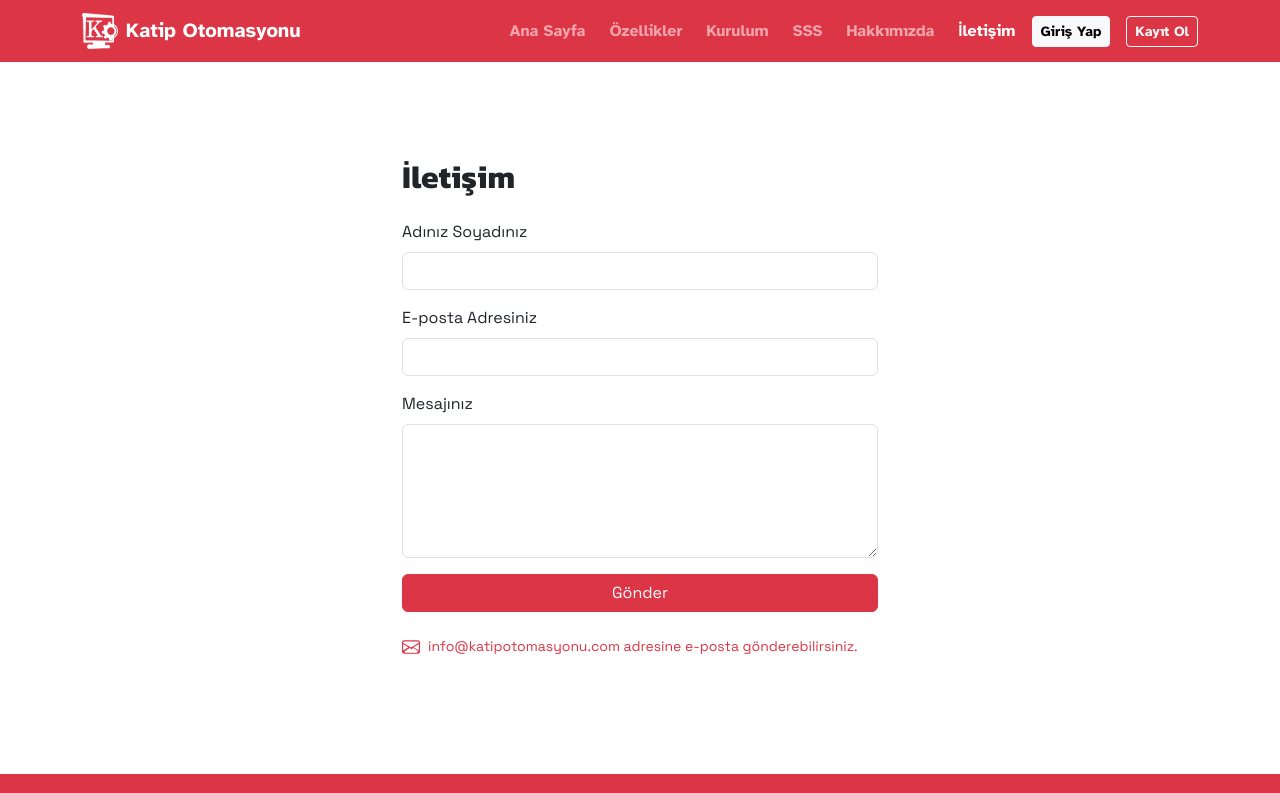
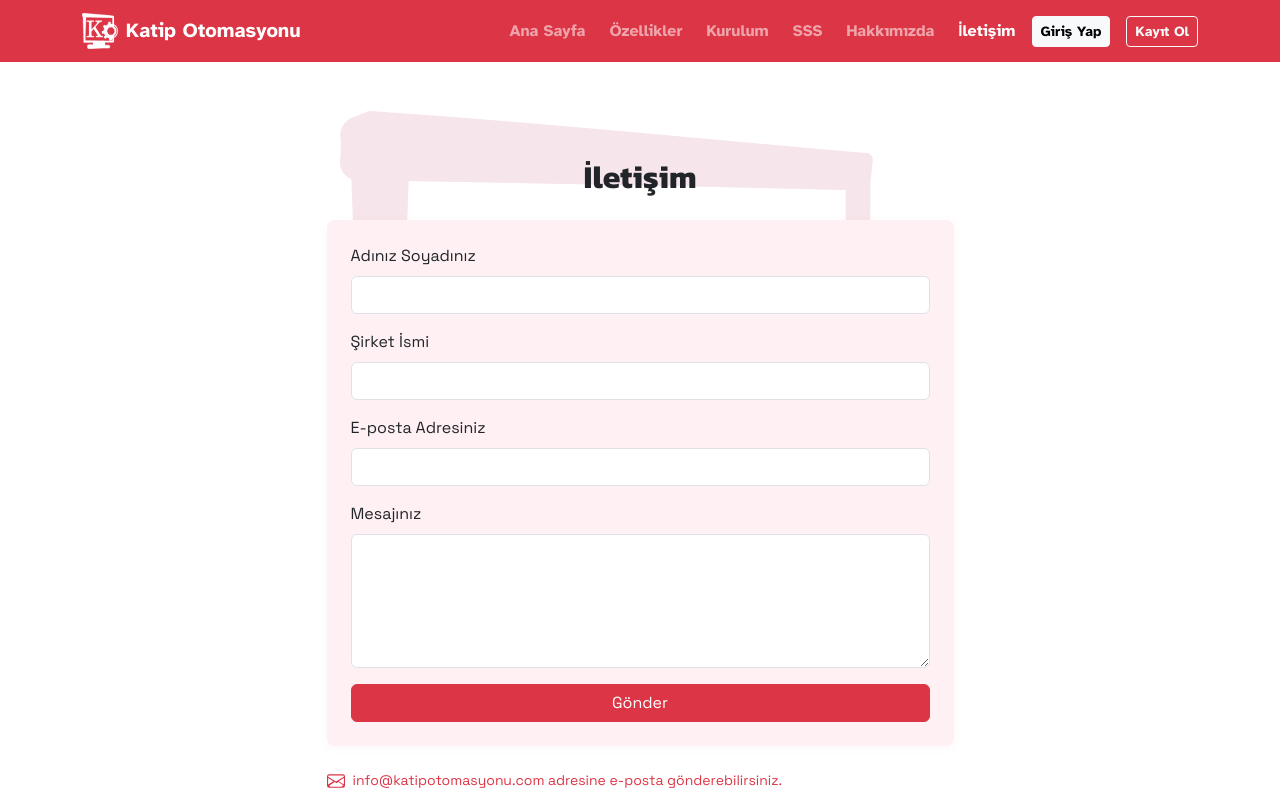
Before and after one commit to yusufkaya01/katip-otomasyonu-fe, a React (Create React App) app: page /iletisim in a window 1280 px wide. Shown: the top 793 px of the page. Built offline with nearby package versions, Linux system fonts and the light colour scheme.

Commit message:
fligran added

```diff
--- a/src/App.js
+++ b/src/App.js
@@ -22,6 +22,7 @@ function App() {
   return (
     <Router>
       <Navbar />
+      <div className="filigran-bg">
         <div className="container my-5">
           <Routes>
             <Route path="/" element={<HomePage />} />
@@ -40,6 +41,7 @@ function App() {
             <Route path="/kayit" element={<RegisterPage />} />
           </Routes>
         </div>
+      </div>
       <Footer />
     </Router>
   );
--- a/src/index.css
+++ b/src/index.css
@@ -33,3 +33,24 @@ code {
   font-family: source-code-pro, Menlo, Monaco, Consolas, 'Courier New',
     monospace;
 }
+
+.filigran-bg {
+  min-height: 100vh;
+  position: relative;
+}
+
+.filigran-bg > * {
+  position: relative;
+  z-index: 1;
+}
+
+.filigran-bg::before {
+  content: '';
+  position: fixed;
+  top: 0; left: 0; right: 0; bottom: 0;
+  background: url('../public/filigran.png') no-repeat center center;
+  background-size: 600px auto;
+  opacity: 0.1;
+  pointer-events: none;
+  z-index: 0;
+}
--- a/src/pages/ContactPage.js
+++ b/src/pages/ContactPage.js
@@ -4,8 +4,11 @@ function ContactPage() {
   const [submitted, setSubmitted] = useState(false);
 
   return (
-    <div className="container py-5" style={{ maxWidth: 500 }}>
-      <h2 className="mb-4">İletişim</h2>
+    <div className="container py-5">
+      <h2 className="mb-4 text-center">İletişim</h2>
+      <div className="row justify-content-center">
+        <div className="col-md-7">
+          <div className="p-4 rounded-3 mb-4" style={{ background: '#fff0f3', boxShadow: '0 2px 12px rgba(220,53,69,0.04)' }}>
             {submitted ? (
               <div className="alert alert-success" role="alert">
                 Mesajınız başarıyla gönderildi. En kısa sürede sizinle iletişime geçeceğiz.
@@ -18,19 +21,24 @@ function ContactPage() {
               >
                 <div className="mb-3">
                   <label htmlFor="name" className="form-label">Adınız Soyadınız</label>
-            <input type="text" className="form-control" id="name" name="name" required />
+                  <input type="text" className="form-control" id="name" name="name" required style={{ background: '#fff' }} />
+                </div>
+                <div className="mb-3">
+                  <label htmlFor="company" className="form-label">Şirket İsmi</label>
+                  <input type="text" className="form-control" id="company" name="company" required style={{ background: '#fff' }} />
                 </div>
                 <div className="mb-3">
                   <label htmlFor="email" className="form-label">E-posta Adresiniz</label>
-            <input type="email" className="form-control" id="email" name="email" required />
+                  <input type="email" className="form-control" id="email" name="email" required style={{ background: '#fff' }} />
                 </div>
                 <div className="mb-3">
                   <label htmlFor="message" className="form-label">Mesajınız</label>
-            <textarea className="form-control" id="message" name="message" rows="5" required></textarea>
+                  <textarea className="form-control" id="message" name="message" rows="5" required style={{ background: '#fff' }}></textarea>
                 </div>
                 <button type="submit" className="btn btn-danger w-100">Gönder</button>
               </form>
             )}
+          </div>
           <p className="mt-4 text-muted small">
             <a href="mailto:info@katipotomasyonu.com" className="text-danger text-decoration-none d-inline-flex align-items-center gap-1">
               <svg xmlns="http://www.w3.org/2000/svg" width="18" height="18" fill="currentColor" viewBox="0 0 16 16" style={{marginRight: 4}}>
@@ -40,6 +48,8 @@ function ContactPage() {
             </a>
           </p>
         </div>
+      </div>
+    </div>
   );
 }
 
--- a/src/pages/HomePage.js
+++ b/src/pages/HomePage.js
@@ -14,10 +14,8 @@ function HomePage() {
   const closeModal = () => setModalOpen(false);
 
   return (
-    <div>
+    <div className="filigran-bg">
       <section className="text-center mb-5">
-        <img src="/icon-128px-trasnparent.png" alt="Katip Otomasyonu Logo" style={{ width: 96, height: 96 }} className="mb-3" />
-        <h1 className="mb-3">Katip Otomasyonu</h1>
         <h2 className="mb-4">Katip Otomasyonu Nedir?</h2>
         <p className="lead mb-4">
           Katip Otomasyonu, isgkatip platformunda sözleşme güncellemelerini ve yönetimini otomatikleştiren, güvenli ve hızlı bir Chrome eklentisidir. Tüm işlemlerinizde zaman kazanın ve hatasız yönetim sağlayın.
```
Also changed, not shown: public/index.html (+1 -1 lines), public/filigran.png (added). Lines whose indentation alone changed are shown as unchanged.
